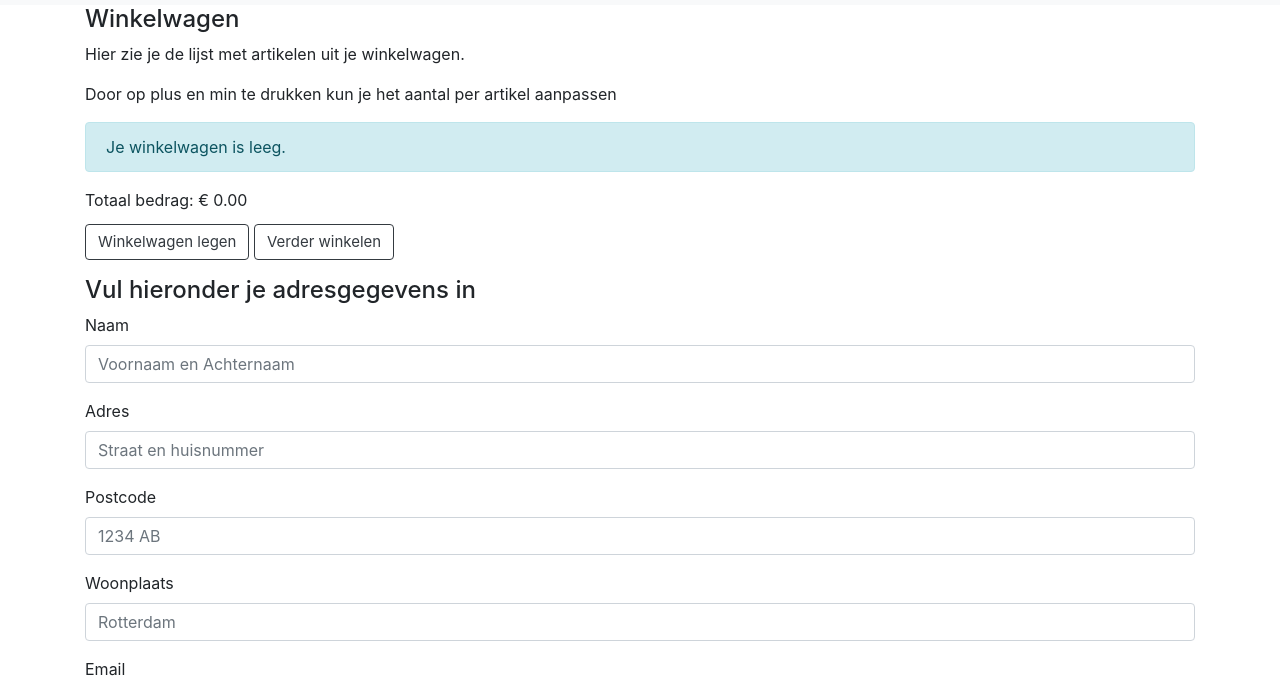
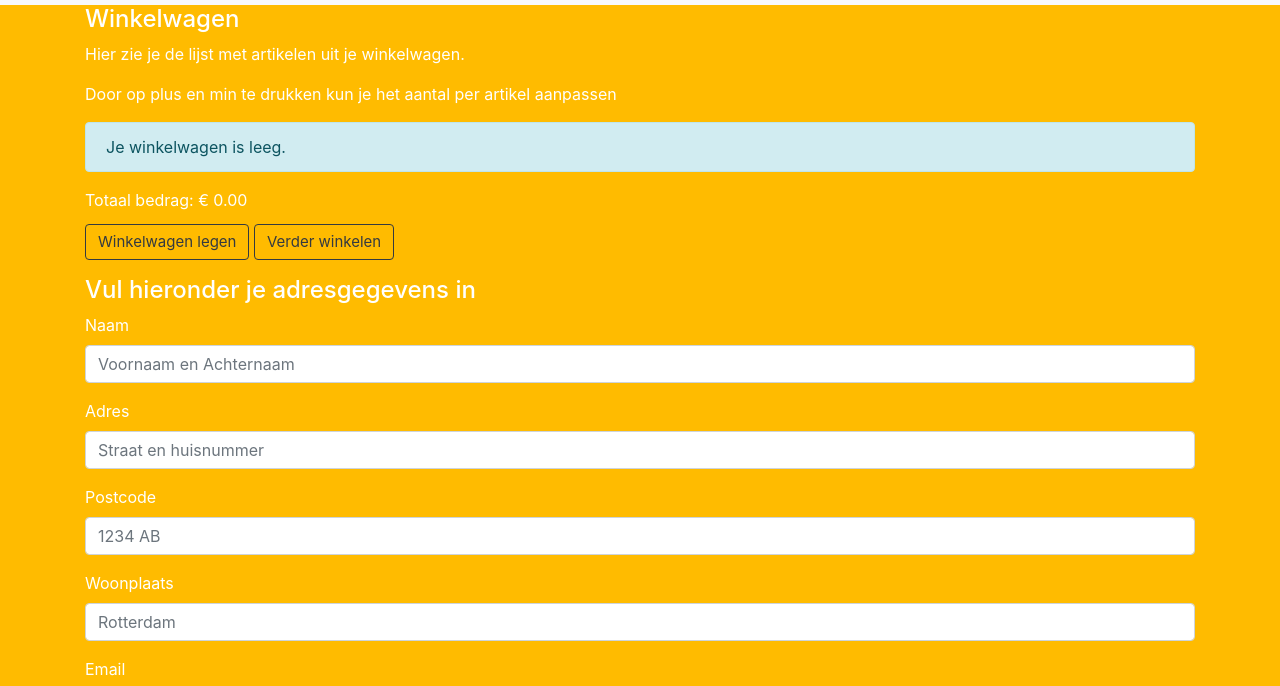
Before and after one commit to emmaus-5h/5Hin1-webshop-Lucas-Muhammed, a website: page web/basket.html in a window 1280 px wide. Shown: the part 51-737 px from the top of the page. Drawn offline with nearby package versions, Linux system fonts and the light colour scheme.

Commit message:
stap 1 achtergrond aangepast

```diff
--- a/web/css/style.css
+++ b/web/css/style.css
@@ -66,10 +66,15 @@ footer {
   margin-top:20px;
   list-style: none;
   padding-left: 5px;
-  font-size: 15px"
+  font-size: 15px
 }
 
 .product_row  .product-properties  li {
   width: 25%;
   float: left;
 }
+
+body {
+  background-color: #ffbb00 ;
+  color: white ;
+}
```
Also changed, not shown: README.md.
